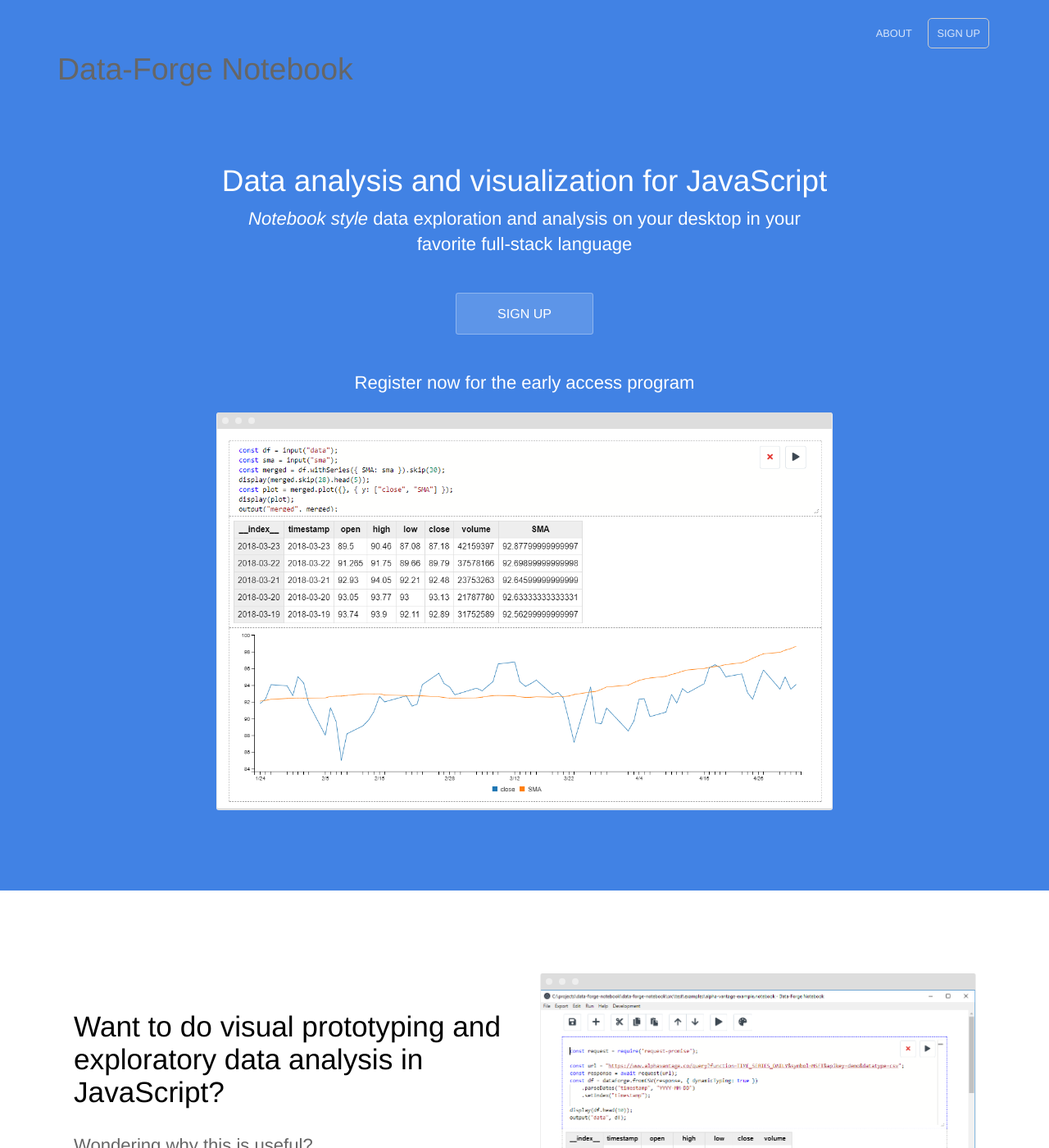
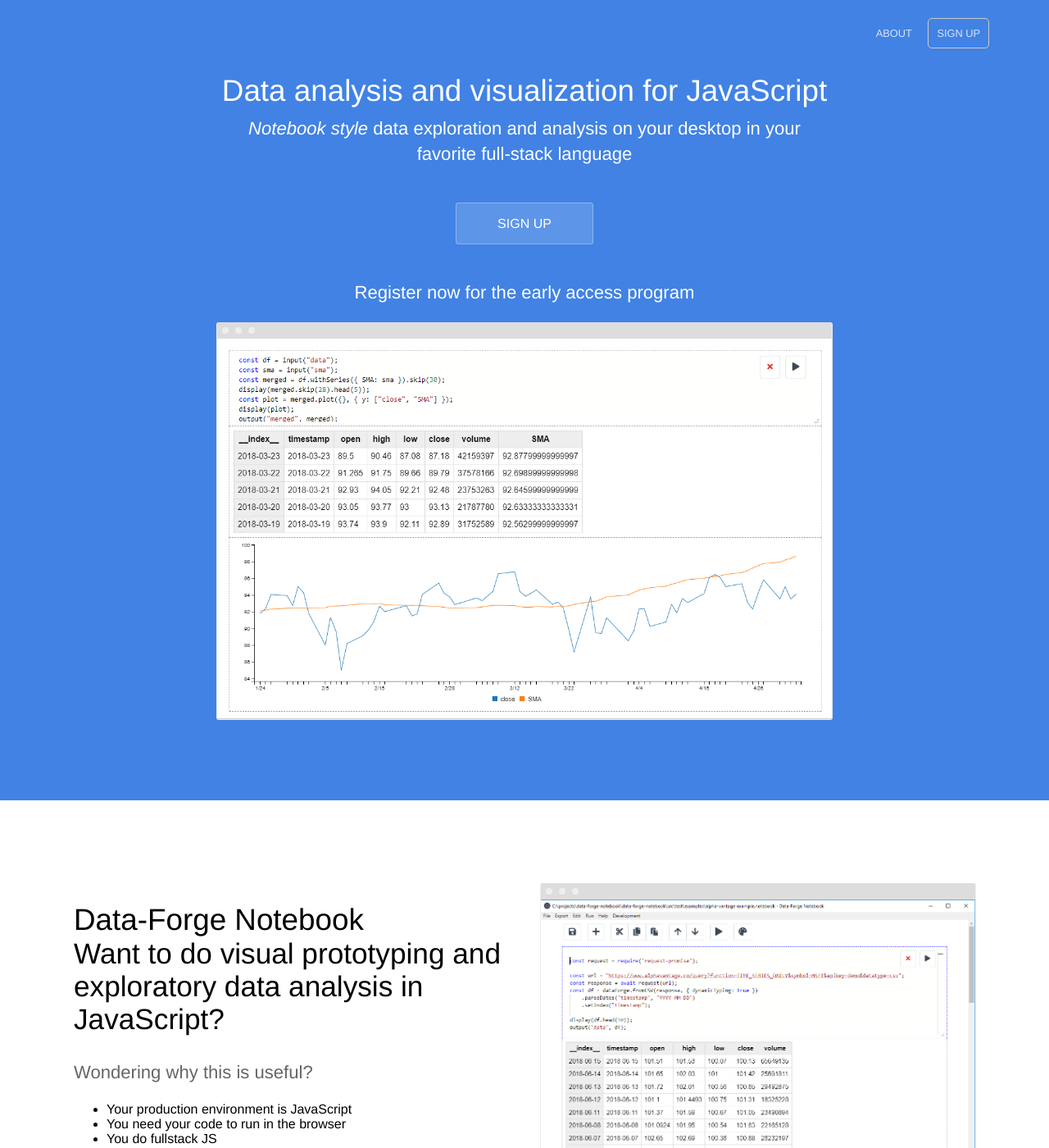
Before and after one commit to ashleydavis/data-forge-notebook-landing-page, a Jekyll site: the page built from index.html, in a window 1280 px wide and 1400 px high. Shown: the whole window at 82% size. Built offline with Jekyll 4.4.1, drawn with Linux system fonts in a browser that asks for light colours; some of the changed lines change nothing that is shown.

Commit message:
Header text.

```diff
--- a/_layouts/default.html
+++ b/_layouts/default.html
@@ -23,13 +23,12 @@
 	<body>
 		<header>
 			<div class="container">
+                    <!--todo: Need logo
                 <div class="company-name"><a href="{{ site.baseurl }}/">
-                    <!--todo: Need logo
                     <img src="{{ site.baseurl }}/images/logo.svg" alt="Data-Forge Notebook Logo" width="95" height="33" />
+                </a></div>
                     -->
-                    <p>Data-Forge Notebook</p>
-                </a></div>
-				{% include navigation.html %}
+                    {% include navigation.html %}
 			</div>
 		</header>
 		{{ content }}
--- a/index.html
+++ b/index.html
@@ -16,6 +16,7 @@
 	<section>
 		<div class="container flex">
 			<div class="text editable">
+                <h1>Data-Forge Notebook</h1>
                 <h2>Want to do visual prototyping and exploratory data analysis in JavaScript?</h2>
                 <p>Wondering why this is useful?</p>
                 <ul>
```
